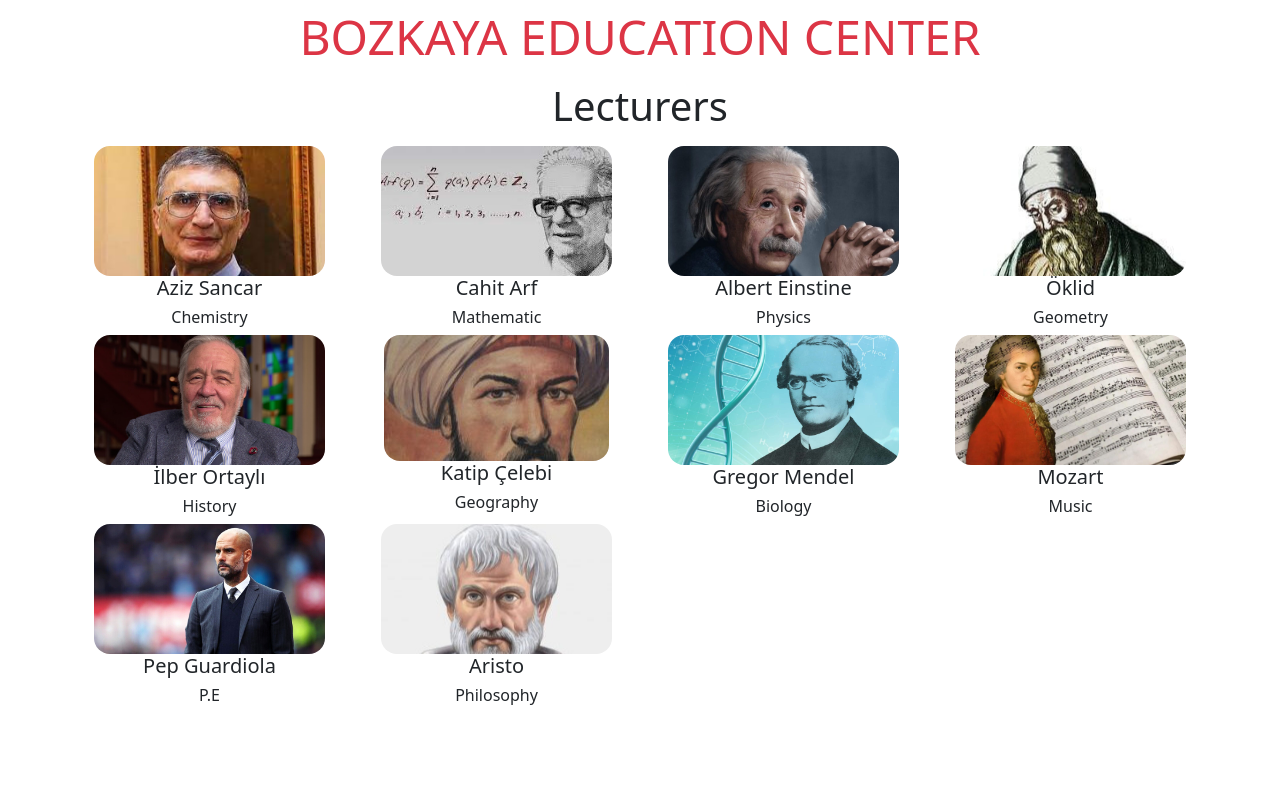
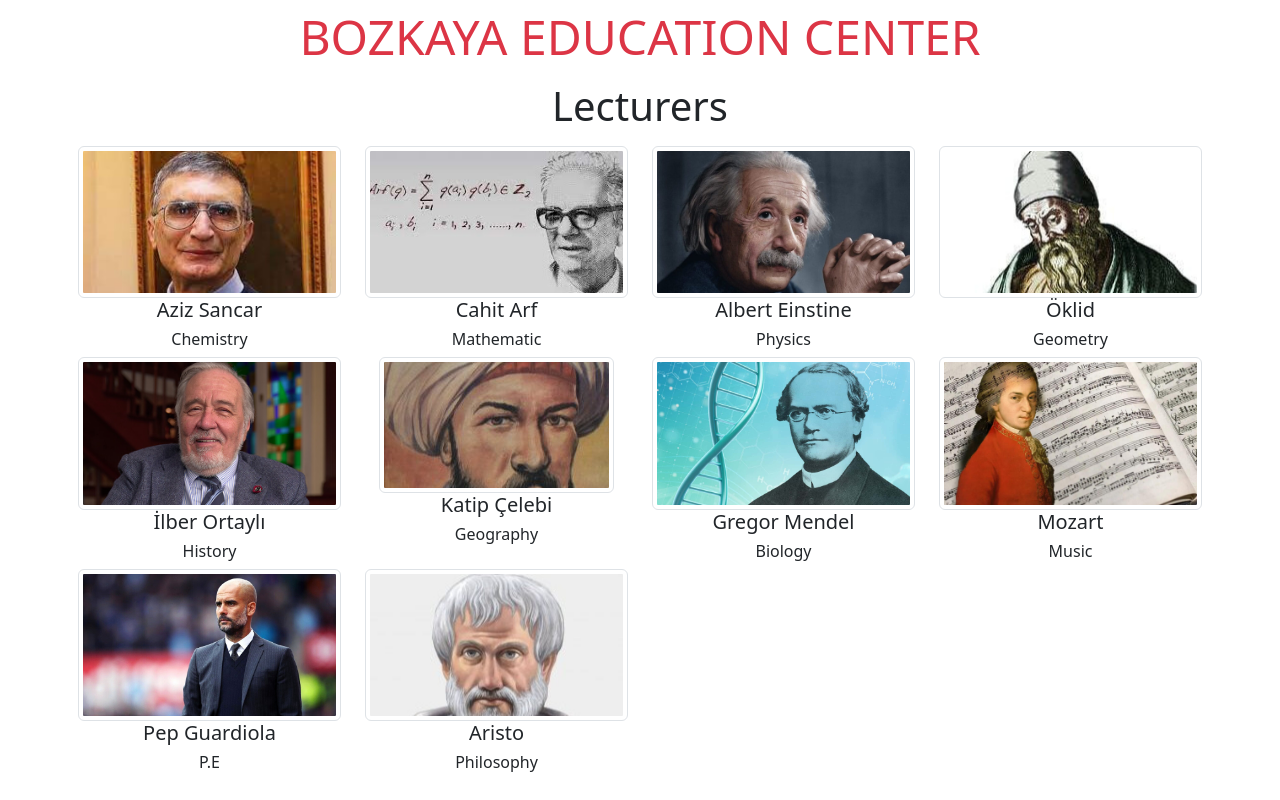
Before and after one commit to mbozkayaGitHub/educationcenter, a React (Create React App) app: page / in a window 1280 px wide. Built offline with nearby package versions, Linux system fonts and the light colour scheme.

Commit message:
thumbnail

```diff
--- a/src/components/Lecturers.jsx
+++ b/src/components/Lecturers.jsx
@@ -14,7 +14,7 @@
     <Col key={tr.id} xs={6} sm={4} md={3}>
     <img
     src={tr.img} alt={tr.name}
-    className="lecturer-img"
+    className="img-thumbnail doctor-img"
     />
     <h5>{tr.name}</h5>
     <h6>{tr.dep}</h6>
```
